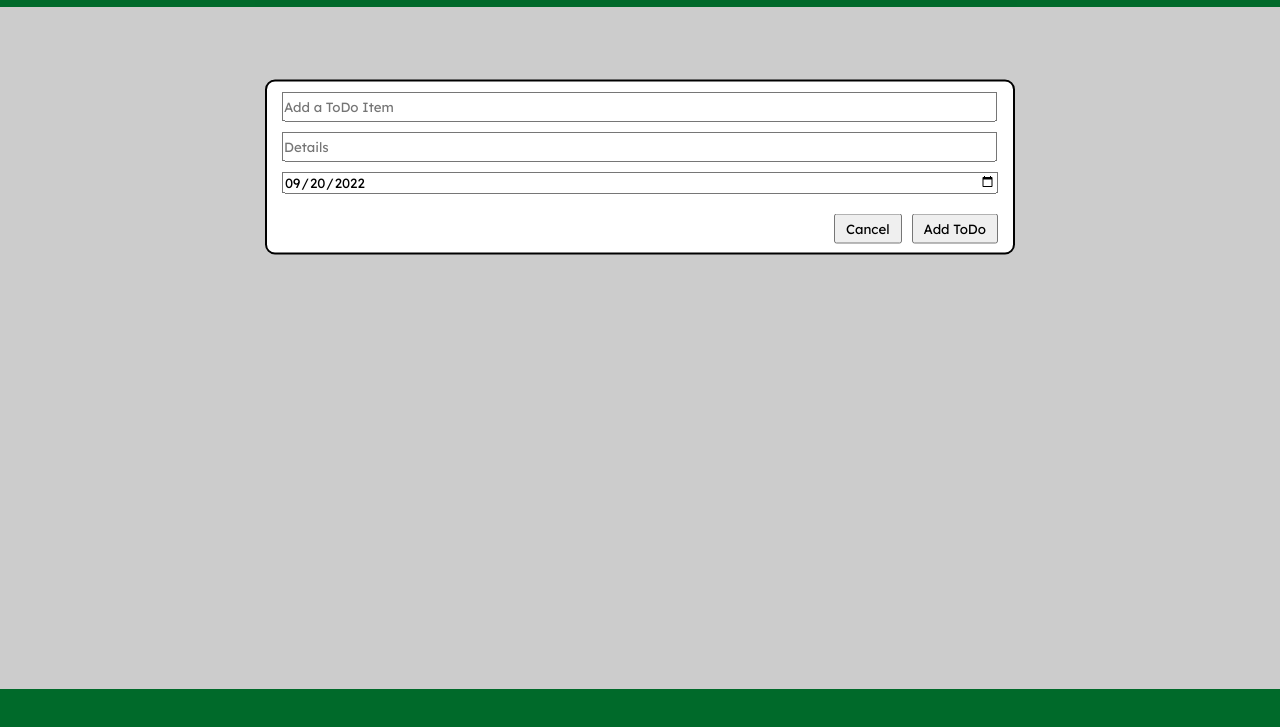
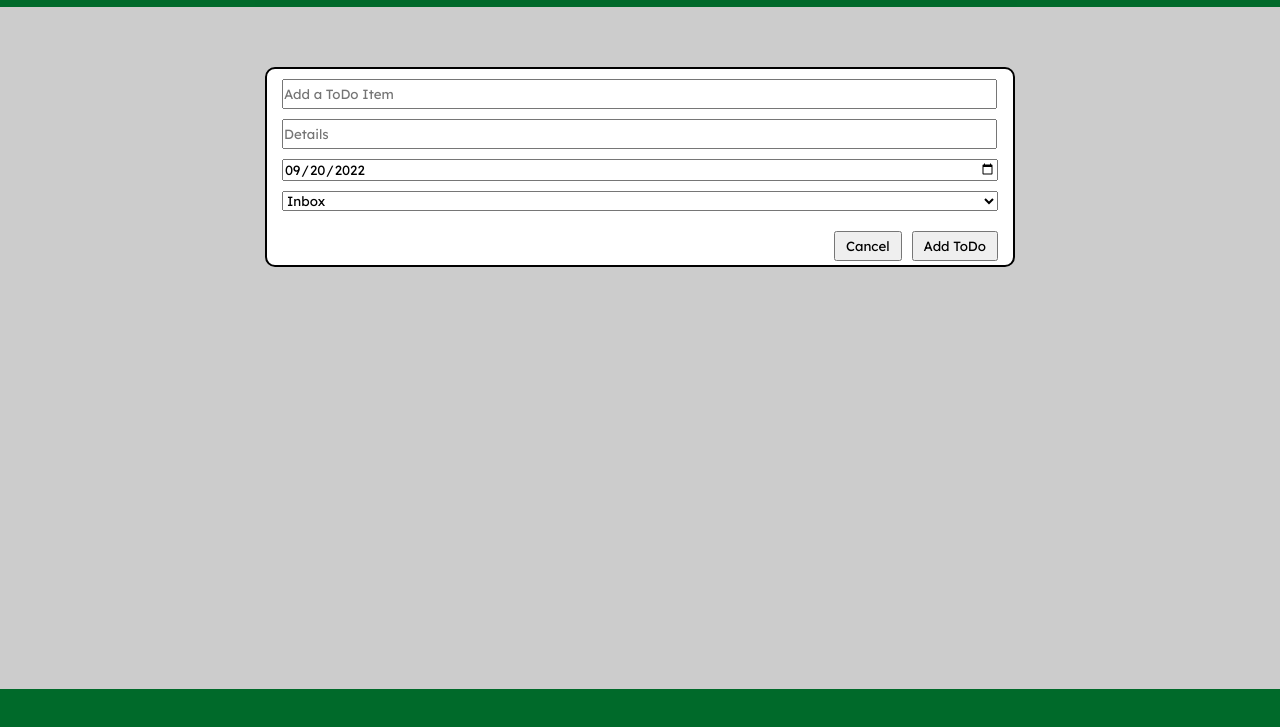
Before and after one commit to kennywlino/todo-list, a website built with webpack: page dist/index.html in a window 1280 px wide. Both pictures are taken after a click on the button 1197 px from the left and 42 px from the top of the page. Shown: the part 73-800 px from the top of the page. Built offline with nearby package versions, Linux system fonts and the light colour scheme.

Commit message:
Added dropdown menu in detailed ToDo pop-up to choose from existing projects.

```diff
--- a/src/layout.js
+++ b/src/layout.js
@@ -148,8 +148,34 @@ function createDetailedTodoForm() {
     dueDateInput.setAttribute("type", "date");
     dueDateInput.setAttribute("value", "2022-09-20");
 
+    // dropdown menu for project options
+
+    const dropdown = document.createElement("select");
+    dropdown.setAttribute("id", "project-dropdown");
+    dropdown.setAttribute("name", "project-dropdown");
+
+    const inboxOption = document.createElement("option");
+    inboxOption.setAttribute("value", "Inbox");
+    inboxOption.textContent = "Inbox";
+    inboxOption.setAttribute("selected", true);
+    dropdown.appendChild(inboxOption);
+
+    // rest of projects that are not "Inbox", "Today" or "Next 7 Days"
+    let projectOptions = allProjects.slice(3);
+
+    if (projectOptions.length > 0) {
+        for (const project of projectOptions) {
+            const option = document.createElement("option");
+            option.setAttribute("value", project.title);
+            option.textContent = project.title;
+            dropdown.appendChild(option);
+        }
+    }
+
     todoForm.appendChild(detailsInput);
     todoForm.appendChild(dueDateInput);
+    todoForm.appendChild(dropdown);
+    // todoForm.appendChild(datalist);
 
     div.appendChild(todoForm);
 
@@ -174,6 +200,7 @@ function createDetailedTodoForm() {
 
     return div;
 }
+
 
 // EL function used to add a basic ToDo to Inbox from the quick ToDo bar
 // located in the header
@@ -205,12 +232,11 @@ function addDetailedTodo() {
     let detailsInput = document.querySelector(".details-input");
     let dueDateInput = document.querySelector(".due-date-input");
 
-    console.log(dueDateInput);
 
     const todo = new ToDo(detailedTodoInput.value, detailsInput.value, dueDateInput.value);
 
     projectCollection.addTodo("Inbox", todo);
-    ProjectCollection.saveToLocalStorage();
+    projectCollection.saveToLocalStorage();
 }
 
 // EL function used to close the detailed ToDo menu
@@ -364,10 +390,11 @@ function createNewProjectForm() {
 
 // EL function for adding new project
 function addNewProject() {
-    const projectName = document.querySelector(".project-input").value;
-    const project = new Project(projectName);
+    let projectName = document.querySelector(".project-input");
+    const project = new Project(projectName.value);
     projectCollection.addNewProject(project);
     projectCollection.saveToLocalStorage();
+    projectName.value = '';
 
     const allProjectDivs = document.getElementById("sidebar-all-projects");
     allProjectDivs.appendChild(loadProjectsDivs()[0]);
--- a/src/style.css
+++ b/src/style.css
@@ -72,7 +72,6 @@ button:hover {
     z-index: 2;
     display: flex;
     gap: 5px;
-
 }
 
 .todo-form.quick .buttons-div #details-button {
@@ -104,7 +103,7 @@ button:hover {
     border-radius: 10px;
     z-index: 3;
     width: 750px;
-    height: 175px;
+    height: 200px;
     max-width: 60%;
     display: none;
 }
```
Also changed, not shown: dist/main.js.
